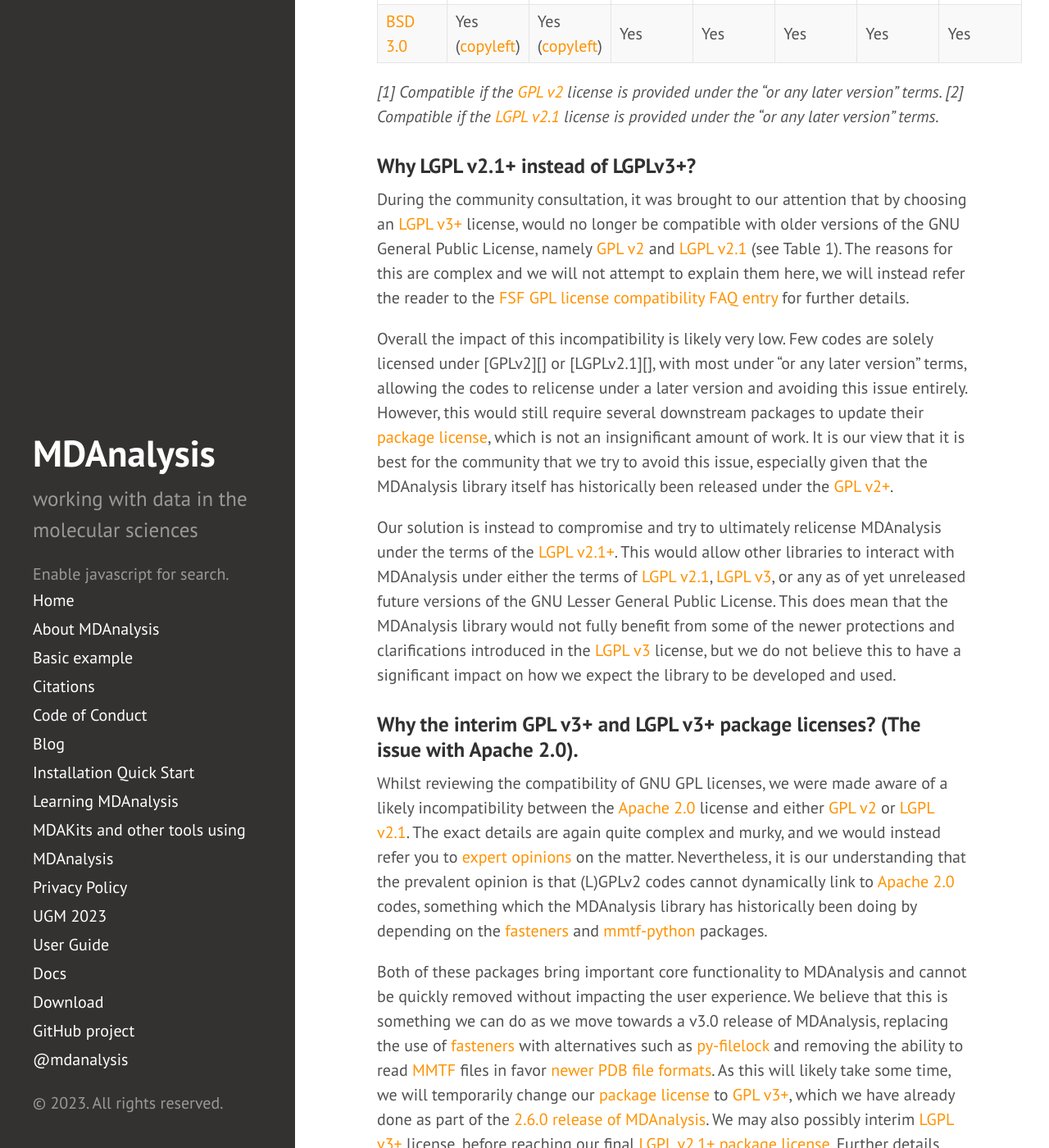
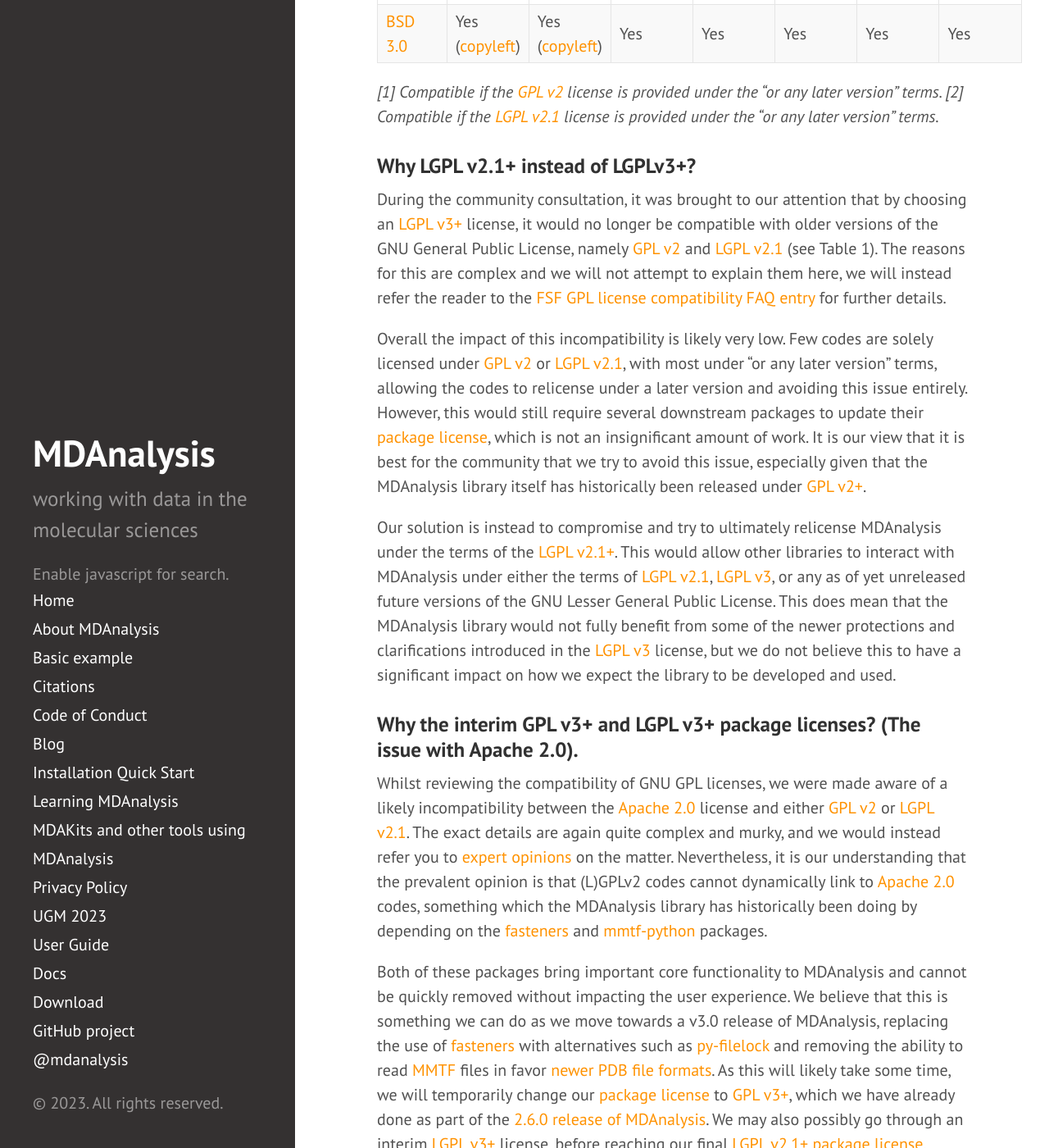
Before and after one commit to MDAnalysis/MDAnalysis.github.io, a Jekyll site: the page built from _posts/2023-09-22-licensing-update.md, in a window 1280 px wide and 1400 px high, scrolled down 2945 px. Shown: the whole window at 82% size. Built offline with Jekyll 4.4.1, drawn with Linux system fonts in a browser that asks for light colours; our own code applies the rules of GitHub Pages for plain Markdown files; comment, search, counter and statistics services are not loaded; some of the changed text lies outside the part shown.

Commit message:
Apply suggestions from code review
Co-authored-by: Lily Wang <31115101+lilyminium@users.noreply.github.com>
Co-authored-by: Fiona Naughton <fiona@mdanalysis.org>

```diff
--- a/_posts/2023-09-22-licensing-update.md
+++ b/_posts/2023-09-22-licensing-update.md
@@ -59,7 +62,7 @@ In this post we will provide our rationale for this change, alongside key inform
 enacting these changes.
 
 **License changes will affect how users and developers will interact with the MDAnalysis code base going
-forward. We urge all members of the community to read this post and [get in touch](#package-license) with
+forward. We urge all members of the community to read this post and [get in touch](#getting-in-touch) with
 the MDAnalysis core developer team should you have any questions or concerns**.
 
 ## Rationale for our change in target license
@@ -86,17 +89,17 @@ fully compatible without incurring any [copyleft](#copyleft) penalty.*
 ### Why LGPL v2.1+ instead of LGPLv3+?
 
 During the community consultation, it was brought to our attention that by choosing an [LGPL v3+][LGPL v3]
-license, would no longer be compatible with older versions of the GNU General Public License, namely
+license, it would no longer be compatible with older versions of the GNU General Public License, namely
 [GPL v2][] and [LGPL v2.1][] (see Table 1). The reasons for this are complex and we will not attempt to
 explain them here, we will instead refer the reader to the [FSF GPL license compatibility FAQ entry](https://www.gnu.org/licenses/gpl-faq.html#AllCompatibility)
 for further details.
 
 Overall the impact of this incompatibility is likely very low. Few codes are solely licensed under
-[GPLv2][] or [LGPLv2.1][], with most under “or any later version” terms, allowing the codes to relicense
+[GPL v2][] or [LGPL v2.1][], with most under “or any later version” terms, allowing the codes to relicense
 under a later version and avoiding this issue entirely. However, this would still require several downstream
 packages to update their [package license](#package-license), which is not an insignificant amount of work.
 It is our view that it is best for the community that we try to avoid this issue, especially given that the
-MDAnalysis library itself has historically been released under the [GPL v2+][GPL v2].
+MDAnalysis library itself has historically been released under [GPL v2+][GPL v2].
 
 Our solution is instead to compromise and try to ultimately relicense MDAnalysis under the terms of the [LGPL v2.1+][LGPL v2.1].
 This would allow other libraries to interact with MDAnalysis under either the terms of [LGPL v2.1][], [LGPL v3][],
@@ -119,7 +122,7 @@ replacing the use of [fasteners][] with alternatives such as [py-filelock][] and
 [MMTF][] files in favor [newer PDB file formats](https://mmcif.wwpdb.org/). As this will likely take some time,
 we will temporarily change our [package license](#package-license) to [GPL v3+][GPL v3], which we have already done
 as part of the [2.6.0 release of MDAnalysis](https://www.mdanalysis.org/blog/#release-2-6-0-and-2-6-1-of-mdanalysis).
-We may also possibly interim [LGPL v3+][LGPL v3] license, before reaching our final [LGPL v2.1+][LGPL v2.1]
+We may also possibly go through an interim [LGPL v3+][LGPL v3] license, before reaching our final [LGPL v2.1+][LGPL v2.1]
 [package license](#package-license). Further details how we see the license process to occur can be found
 [later in this blog](#detailing-our-proposed-relicensing-process).
 
@@ -128,7 +131,7 @@ sign offs from all developers as the library’s [source code license](#source-c
 under [GPL v2+][GPL v2] (and eventually [LGPL v2.1+][LGPL v2.1]). This allows us to release the package under
 any appropriate license version of the GNU GPL. It does however mean that we will be temporarily at risk of
 downstream packages encountering the [previously mentioned incompatibilities](#why-lgpl-v21-instead-of-lgplv3)
-between [GPL v2][] and [GPLv3][]. **Should this impact you, please [get in touch with the core developer team](#getting-in-touch)
+between [GPL v2][] and [GPL v3][]. **Should this impact you, please [get in touch with the core developer team](#getting-in-touch)
 and we will attempt to explore alternative packaging solutions**.
 
 ### Why not opt for a more permissive (and likely less complicated) license such as MIT?
@@ -170,16 +173,16 @@ This will remain the state of MDAnalysis until we obtain approval from our devel
 their code to [LGPL v2.1+][LGPL v2.1]. As we obtain contributor agreements, these historical
 source code contributions will slowly turn to [LGPL v2.1+][LGPL v2.1].
 
-### 3. A LGPL v3+ package, and an LGPL v2.1+ source code (Optional)
+### 3. An LGPL v3+ package, and an LGPL v2.1+ source code (Optional)
 
 Should we obtain approval to relicense from our developers before we remove our [Apache 2.0][]
 dependencies, we will then start releasing the MDAnalysis package under a [LGPL v3+][LGPL v3] license.
 
 ### 4. An LGPL v2.1+ package and source code
 
-This is the state which we aim the library to eventually be licensed under. Once we both obtain
+This is the state which we aim for the library to eventually be licensed under. Once we both obtain
 the agreement of our developers to relicense and remove [Apache 2.0][] dependencies, we will be
-able to release the MDAnalysis package under [LGPL v2.1+][].
+able to release the MDAnalysis package under [LGPL v2.1+][LGPL v2.1].
 
 ## How does this affect me?
 
@@ -232,13 +235,13 @@ installable [MDAKit](https://mdakits.mdanalysis.org/about.html).
 We understand that license changes are a complex subject that can have a large impact on how users and
 developers may interact with the MDAnalysis library. Should you have any concerns, questions, or comments,
 we urge you to get in touch with the core developer team. You can do so over our
-[public forums[({% link index.md %}#participating) or privately by emailing *licensing@mdanalysis.org*.
+[public forums]({% link index.md %}#participating) or privately by emailing *licensing@mdanalysis.org*.
 
 ## Definitions
 
 ### package license
 
-The license under which the MDAnalysis library is packaged and released. This may be different from the
+The license under which the MDAnalysis library is packaged and released. This may be different from
 but still compatible with the [source code license](#source-code-license).
 
 ### source code license
```
Also changed, not shown: other parts of _posts/2023-09-22-licensing-update.md (+8 -5 lines).
